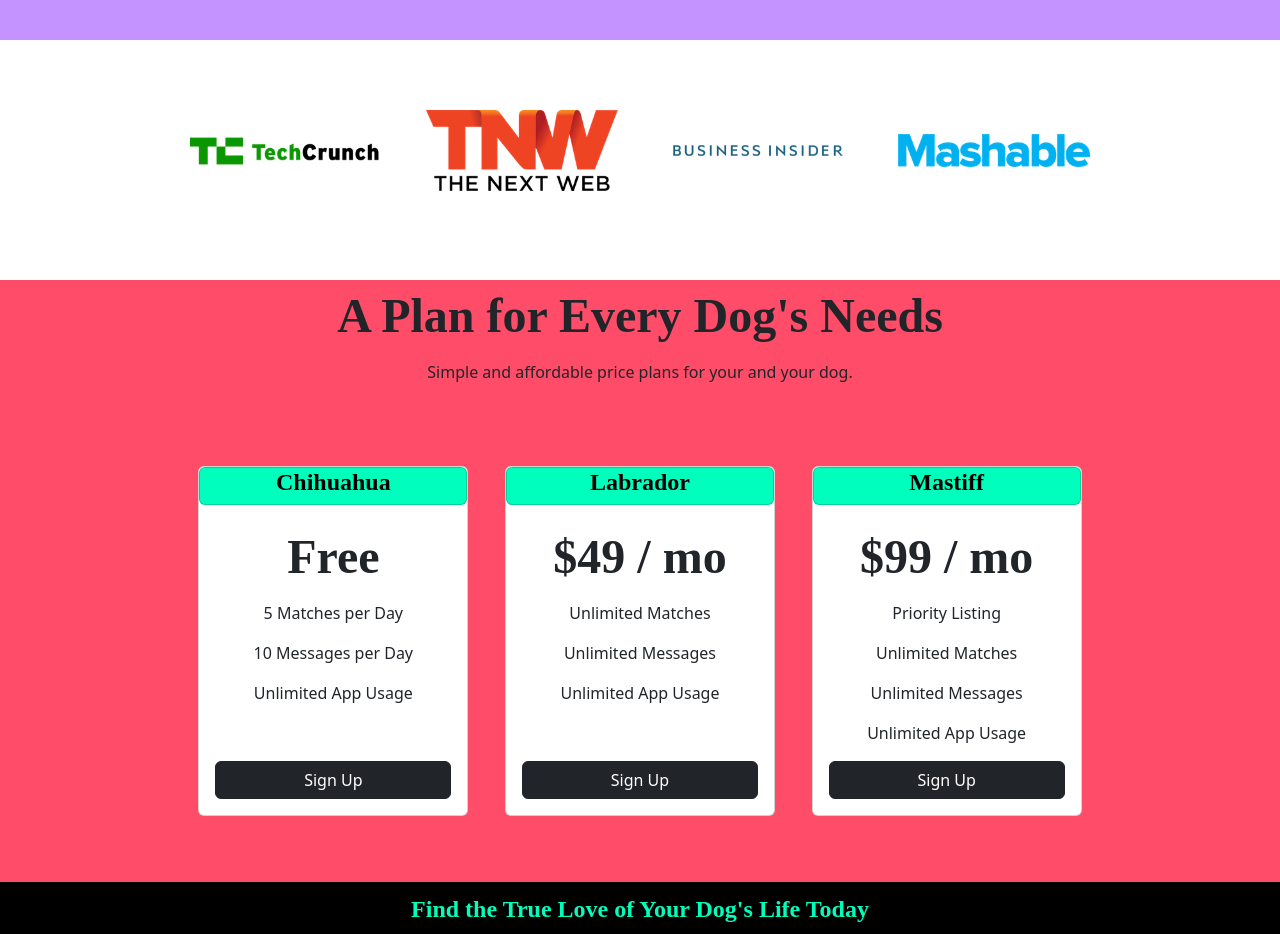
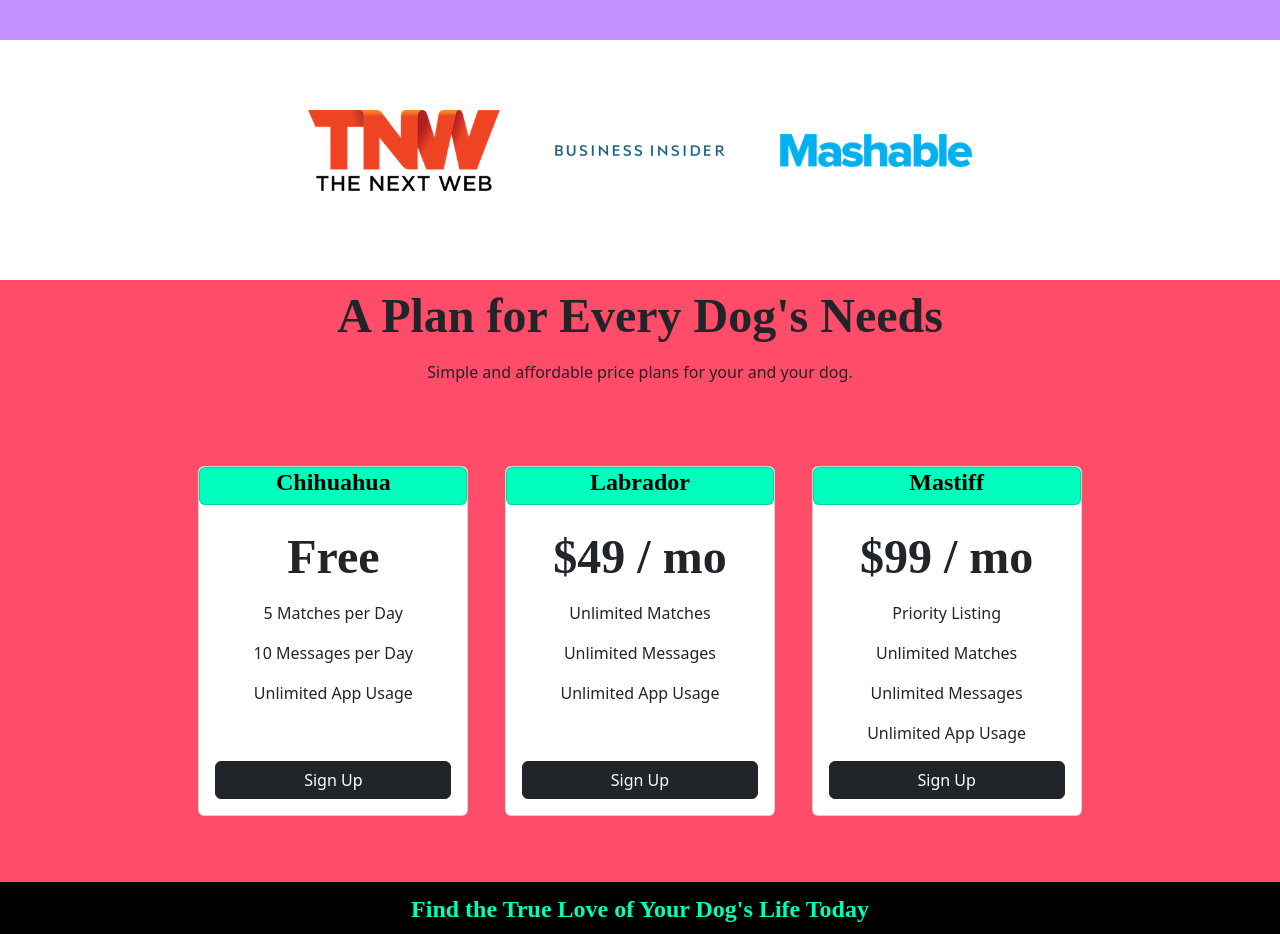
Before and after one commit to Devrex0676/Tindog, a plain HTML site: page tindog/index.html in a window 1280 px wide. Shown: the part 1480-2414 px from the top of the page. Drawn offline with nearby package versions, Linux system fonts and the light colour scheme.

Commit message:
Update index.html

```diff
--- a/tindog/index.html
+++ b/tindog/index.html
@@ -159,7 +159,6 @@
   <!-- Press -->
 
   <section id="press">
-    <img class="press-images" src="images/techcrunch.png" alt="tc-logo">
     <img class="press-images" src="images/tnw.png" alt="tnw-logo">
     <img class="press-images" src="images/bizinsider.png" alt="biz-insider-logo">
     <img class="press-images" src="images/mashable.png" alt="mashable-logo">
```
